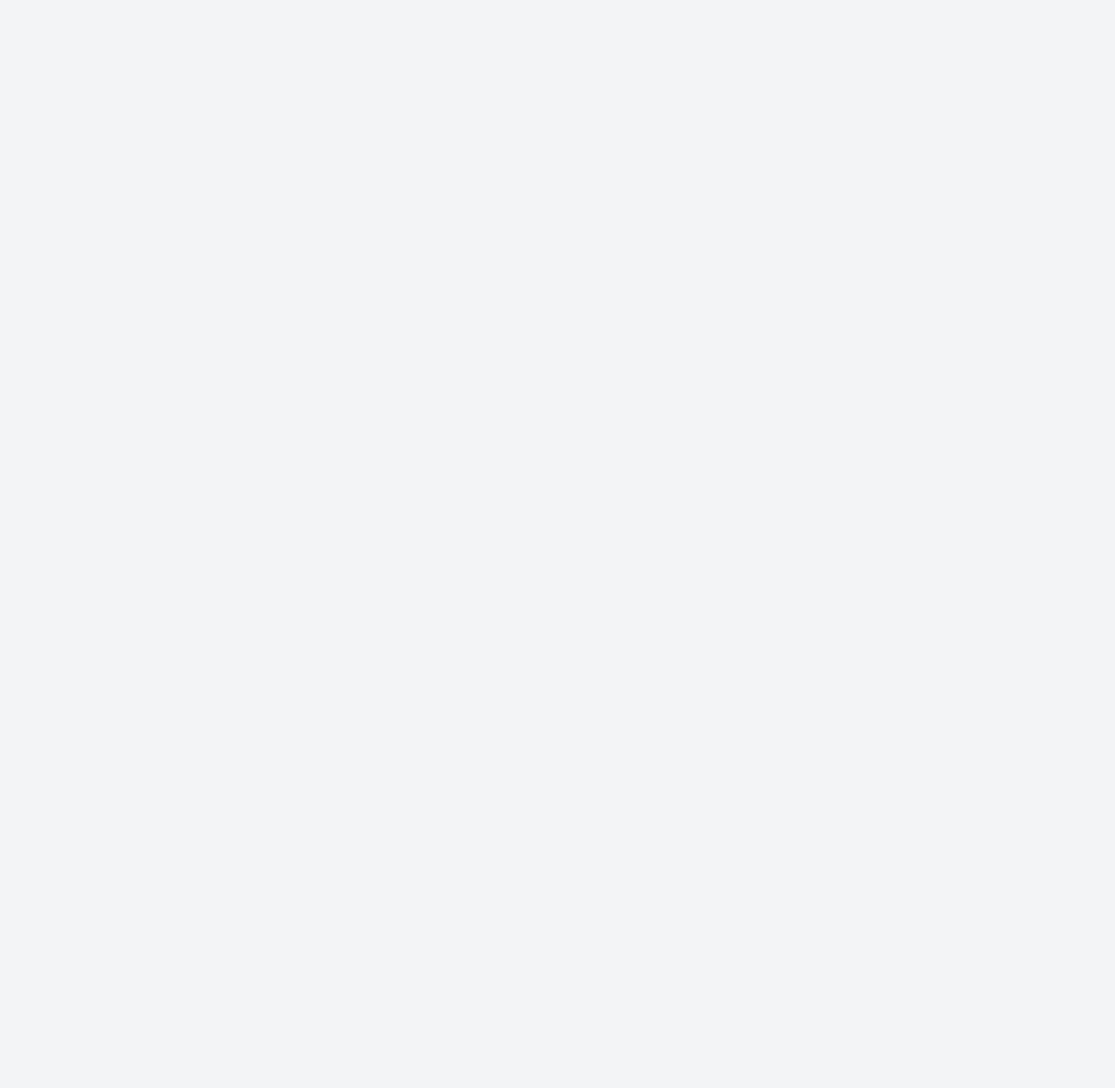
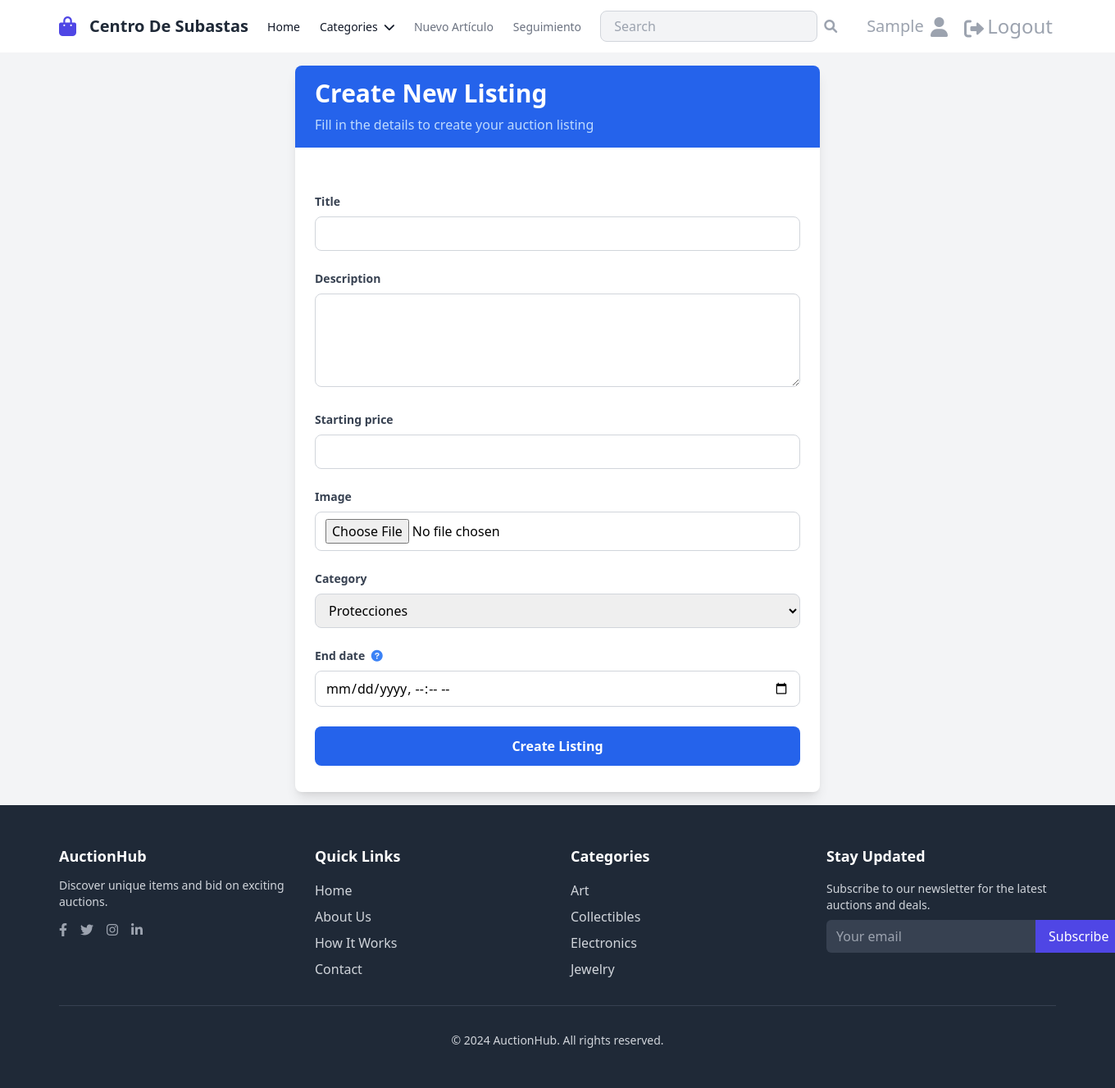
Before and after one commit to Jagarut/dj_htmx_sub, a Django app: page /create/ in a window 1360 px wide. Before the commit the page is empty. Shown: the whole page at 82% size. Before the commit the page ends 800 px from the top, so only its background shows below. Run offline with Django 5.2, Linux system fonts and the light colour scheme; the visitor is signed in with stand-in values (Sample User, id 1); some libraries are stand-ins or nearby versions.

Commit message:
add search bar functionality

```diff
--- a/auction/urls.py
+++ b/auction/urls.py
@@ -10,6 +10,7 @@ urlpatterns = [
      path('watchlist/', views.watchlist, name='watchlist'),
      path('add_to_watchlist/<int:pk>/', views.add_to_watchlist, name='add_to_watchlist'),
      path('remove_from_watchlist/<int:pk>/', views.remove_from_watchlist, name='remove_from_watchlist'),
+     path('search/', views.search, name='search'),
     #  path('listing/<int:pk>/bid/', views.bid, name='bid'),
     #  path('listing/<int:pk>/close/', views.close, name='close'),
     #  path('listing/<int:pk>/comment/', views.comment, name='comment'),
--- a/auction/views.py
+++ b/auction/views.py
@@ -120,3 +120,17 @@ def remove_from_watchlist(request, pk):
 
     context = item_in_watchlist(listing, watch_list, pk)
     return render(request, 'auction/snippets/watchlist_button.html', context)
+
+def search(request):
+    query = request.GET.get('search', '')
+
+    listings = AuctionListing.objects.filter(title__icontains=query)
+
+    context = {
+        'listings': listings,
+        'title': 'Search Results'
+    }
+    if not listings:
+        context['title'] = 'No results found'
+
+    return render(request, 'auction/home.html', context)
--- a/templates/auction/create_listing.html
+++ b/templates/auction/create_listing.html
@@ -1,4 +1,4 @@
-{% extends "base.html" %}
+{% extends "auction/layout.html" %}
 
 {% block title %} Create New Listing - AuctionHub {%endblock title %}
 
--- a/templates/auction/listing_detail.html
+++ b/templates/auction/listing_detail.html
@@ -1,4 +1,4 @@
-{% extends "base.html" %}
+{% extends "auction/layout.html" %}
 
 {% block title %} {{ listing.title }} - AuctionHub {%endblock title %}
 
--- a/templates/auction/navbar.html
+++ b/templates/auction/navbar.html
@@ -67,11 +67,8 @@
 
             <!-- Search and User Info -->
             <div class="hidden lg:flex items-center space-x-3">
-                <input type="search" placeholder="Search"
-                    class="bg-gray-100 border border-gray-300 text-gray-700 rounded-full py-2 px-4 leading-tight focus:outline-none focus:ring-2 focus:ring-indigo-500 focus:border-transparent transition duration-200 ease-in-out">
-                <button class="bg-white p-2 rounded-full text-gray-400 hover:text-gray-500 focus:outline-none focus:ring-2 focus:ring-offset-2 focus:ring-indigo-500 transition duration-200 ease-in-out">
-                    <i class="fas fa-search"></i>
-                </button>
+                {% include "auction/search.html" %}
+
                 {% if user.is_authenticated %}
                 <button class="ml-3 bg-white p-1 rounded-full text-gray-400 hover:text-gray-500 focus:outline-none focus:ring-2 focus:ring-offset-2 focus:ring-indigo-500">
                     <span class="text-xl ml-2 px-1">{{ request.user|title }}</span>
@@ -130,8 +127,7 @@
 
             <!-- Search -->
             <div class="mt-3">
-                <input type="search" placeholder="Search"
-                    class="bg-gray-100 border border-gray-300 text-gray-700 rounded-full py-2 px-4 leading-tight w-full focus:outline-none focus:ring-2 focus:ring-indigo-500 focus:border-transparent transition duration-200 ease-in-out">
+                {% include "auction/search.html" %}
             </div>
         </div>
     </div>
--- /dev/null
+++ b/templates/auction/search.html
@@ -0,0 +1,16 @@
+
+<form id="my-form" action="{% url 'search' %}" method="get" class="flex items-center"
+    >
+
+    <label for="search" class="block text-sm font-medium leading-6 text-gray-900"></label>
+    <input id="search" type="search" placeholder="Search" name="search"
+        class="bg-gray-100 border border-gray-300 text-gray-700 rounded-full py-2 px-4 leading-tight w-full focus:outline-none focus:ring-2 focus:ring-indigo-500 focus:border-transparent transition duration-200 ease-in-out"
+
+
+
+    />
+    <button class="bg-white p-2 rounded-full text-gray-400 hover:text-gray-500 focus:outline-none focus:ring-2 focus:ring-offset-2 focus:ring-indigo-500 transition duration-200 ease-in-out">
+        <i class="fas fa-search"></i>
+    </button>
+
+</form>
```
